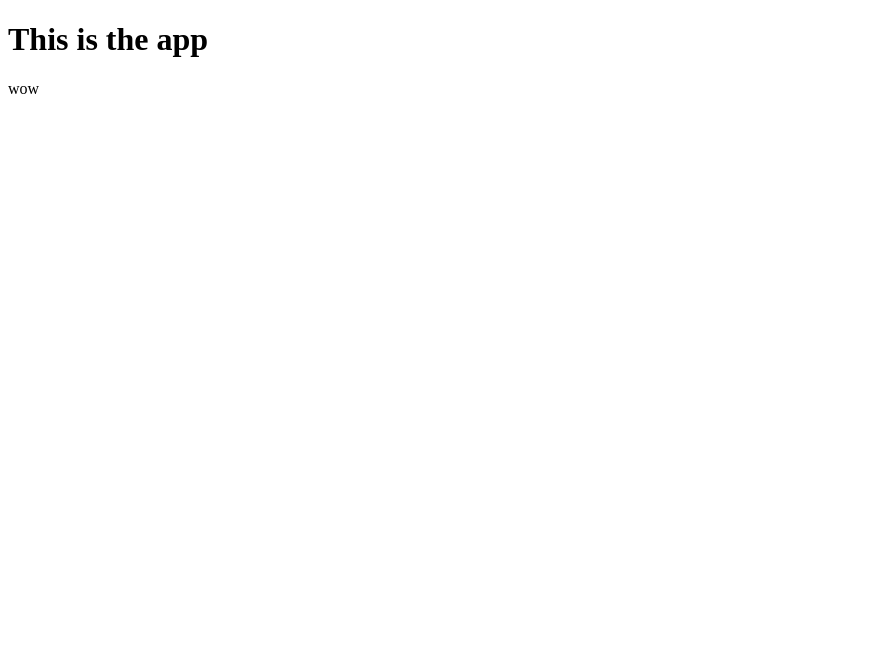
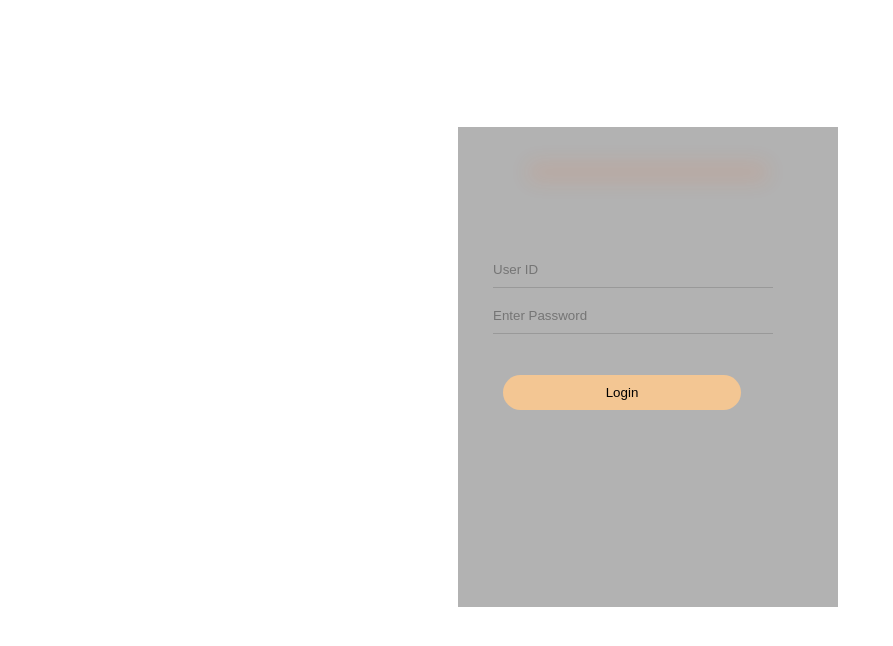
Before and after one commit to Shartazsajidnahid/MiniFacebook, an Angular app in the folder FBv1/frontend/facebook/: page / in a window 1280 px wide. Shown: the top 646 px of the page, without its empty margins (0-893 px from the left). Built offline with nearby package versions, Linux system fonts and the light colour scheme.

Commit message:
frontend to backend check ok

```diff
--- a/FBv1/frontend/facebook/src/app/app-routing.module.ts
+++ b/FBv1/frontend/facebook/src/app/app-routing.module.ts
@@ -1,7 +1,13 @@
-import { NgModule } from '@angular/core';
+import { Component, NgModule } from '@angular/core';
 import { RouterModule, Routes } from '@angular/router';
+import { LoginComponent } from './login/login.component';
+// import { RegisterComponent } from './signup/signup.component';
 
-const routes: Routes = [];
+const routes: Routes = [
+  {path: '' ,component:LoginComponent},
+  {path: 'login', component:LoginComponent},
+  // {path: 'signup', component:RegisterComponent},
+];
 
 @NgModule({
   imports: [RouterModule.forRoot(routes)],
--- a/FBv1/frontend/facebook/src/app/app.component.html
+++ b/FBv1/frontend/facebook/src/app/app.component.html
@@ -1,2 +1 @@
-<h1>This is the app</h1>
-<p>wow</p>
+<router-outlet></router-outlet>
--- /dev/null
+++ b/FBv1/frontend/facebook/src/app/login/login.component.css
@@ -0,0 +1,190 @@
+* {
+    margin: 0;
+    padding: 0;
+    box-sizing: border-box;
+}
+
+.menu {
+    font-family: Impact, Haettenschweiler, 'Arial Narrow Bold', sans-serif;
+    font-weight: bold;
+}
+
+#bold {
+    font-weight: bold;
+}
+
+.full-page {
+    height: 100%;
+    width: 100%;
+    /* background-image: linear-gradient(rgba(0, 0, 0, 0.4), rgba(0, 0, 0, 0.4)), url(..\5521267.jpg); */
+    background-position: center;
+    background-size: cover;
+    position: absolute;
+}
+
+.navbar {
+    display: flex;
+    align-items: center;
+    padding: 20px;
+    padding-left: 50px;
+    padding-right: 30px;
+    padding-top: 50px;
+}
+
+nav {
+    flex: 1;
+    text-align: right;
+}
+
+nav ul {
+    display: inline-block;
+    list-style: none;
+}
+
+nav ul li {
+    display: inline-block;
+    margin-right: 70px;
+}
+
+nav ul li a {
+    text-decoration: none;
+    font-size: 20px;
+    color: white;
+    font-family: sans-serif;
+}
+
+nav ul li button {
+    font-size: 20px;
+    color: white;
+    outline: none;
+    border: none;
+    background: transparent;
+    cursor: pointer;
+    font-family: sans-serif;
+}
+
+nav ul li button:hover {
+    color: aqua;
+}
+
+nav ul li a:hover {
+    color: aqua;
+}
+
+a {
+    text-decoration: none;
+    color: palevioletred;
+    font-size: 28px;
+}
+
+#login-form {
+    display: none;
+}
+
+.form-box {
+    width: 380px;
+    height: 480px;
+    position: relative;
+    margin: 2% auto;
+    background: rgba(0, 0, 0, 0.3);
+    padding: 10px;
+    overflow: hidden;
+}
+
+.button-box {
+    width: 220px;
+    margin: 35px auto;
+    position: relative;
+    box-shadow: 0 0 20px 9px #ff61241f;
+    border-radius: 30px;
+}
+
+.toggle-btn {
+    padding: 10px 30px;
+    cursor: pointer;
+    background: transparent;
+    border: 0;
+    outline: none;
+    position: relative;
+}
+
+#btn {
+    top: 0;
+    left: 0;
+    position: absolute;
+    width: 110px;
+    height: 100%;
+    background: #F3C693;
+    border-radius: 30px;
+    transition: .5s;
+}
+
+.input-group-login {
+    top: 150px;
+    position: absolute;
+    width: 280px;
+    transition: .5s;
+}
+
+.input-group-register {
+    top: 120px;
+    position: absolute;
+    width: 280px;
+    transition: .5s;
+}
+
+.input-field {
+    color: white;
+    width: 100%;
+    padding: 10px 0;
+    margin: 5px 0;
+    margin-left: 25px;
+    border-left: 0;
+    border-top: 0;
+    border-right: 0;
+    border-bottom: 1px solid #999;
+    outline: none;
+    background: transparent;
+}
+
+.submit-btn {
+    width: 85%;
+    padding: 10px 30px;
+    cursor: pointer;
+    display: block;
+    margin: auto;
+    margin-left: 35px;
+    background: #F3C693;
+    border: 0;
+    outline: none;
+    border-radius: 30px;
+}
+
+.check-box {
+    margin: 30px 10px 34px 0;
+}
+
+span {
+    color: #777;
+    font-size: 12px;
+    bottom: 68px;
+    position: absolute;
+}
+
+#login {
+    left: 50px;
+}
+
+#login input {
+    color: white;
+    font-size: 15;
+}
+
+#register {
+    left: 450px;
+}
+
+#register input {
+    color: white;
+    font-size: 15;
+}
--- /dev/null
+++ b/FBv1/frontend/facebook/src/app/login/login.component.html
@@ -0,0 +1,29 @@
+<body>
+    <div class="full-page">
+        <div class="navbar">
+
+            <nav>
+                <ul id='MenuItems'>
+                    <li><a href='#'>Home</a></li>
+                    <li><a href='#'>About Us</a></li>
+
+                    <li><button class='loginbtn' style="width:auto;" (click)="toRegister()">Sign Up</button></li>
+                </ul>
+            </nav>
+        </div>
+        <div class='login-page'>
+            <div class="form-box">
+                <div class='button-box'>
+                    <div></div>
+                </div>
+                <form [formGroup]="angForm" class='input-group-register' (ngSubmit)="postdata1(angForm)" autocomplete="off">
+                    <input type='text' class='input-field' placeholder='User ID ' name="userid" formControlName="userid" autocomplete="off" required>
+                    <input type='password' class='input-field' placeholder='Enter Password' name="password" formControlName="password" autocomplete="off" required>
+                    <br><br><br>
+                    <button type='submit' class='submit-btn'>Login</button>
+                </form>
+            </div>
+        </div>
+    </div>
+
+</body>
--- /dev/null
+++ b/FBv1/frontend/facebook/src/app/login/login.component.ts
@@ -0,0 +1,62 @@
+import { Component, OnInit } from '@angular/core';
+import { FormBuilder, FormGroup, Validators } from '@angular/forms';
+import { Router } from '@angular/router';
+import { User } from '../user';
+import { UserService } from '../user.service';
+
+@Component({
+  selector: 'app-login',
+  templateUrl: './login.component.html',
+  styleUrls: ['./login.component.css']
+})
+export class LoginComponent implements OnInit {
+
+  angForm: FormGroup;
+  newuser = new User();
+
+  constructor(private fb: FormBuilder, private userservice: UserService, private router: Router) {
+    this.angForm = this.fb.group({
+      password: ['', Validators.required],
+      userid: ['', Validators.required]
+    });
+  }
+  ngOnInit(): void {
+  }
+
+  postdata(angForm1: { value: { userid:any; password: any; }; }) {
+      this.newuser.userid = angForm1.value.userid;
+      this.newuser.password = angForm1.value.password;
+
+      this.userservice.userlogin(this.newuser).subscribe(
+        (res: any) => {
+          // console.log('logged in successfully: ' + res);
+          console.log(res);
+          this.userservice.currentuser = res;
+          this.router.navigate(['home']);
+        }, (err: any) => {
+          console.log('error');
+        }
+      );
+      // this.router.navigate(['login']);
+  }
+  postdata1(angForm1: { value: { userid:any; password: any; }; }) {
+    this.newuser.userid = angForm1.value.userid;
+    this.newuser.password = angForm1.value.password;
+    console.log("from login comp");
+    this.userservice.checkdb(this.newuser).subscribe(
+      (res: any) => {
+         console.log('logged in successfully: ' );
+        console.log(res);
+        this.userservice.currentuser = res;
+
+      }, (err: any) => {
+        console.log('error');
+      }
+    );
+
+}
+  toRegister(){
+    this.router.navigate(['signup']);
+  }
+
+}
--- /dev/null
+++ b/FBv1/frontend/facebook/src/app/user.service.ts
@@ -0,0 +1,64 @@
+
+import { HttpClient } from '@angular/common/http';
+import { Injectable } from '@angular/core';
+import { User } from './user';
+
+@Injectable({
+  providedIn: 'root'
+})
+export class UserService {
+  users: User[] = [
+    {phone: "017171", name: 'Debi', userid: "db1", email: "debi@gmai.com", password: "123"},
+  ];
+
+  readonly baseurl = "http://localhost:3000/user/";
+
+  bookToBeUpdated: User = new User();
+  bookToBeUpdatedIndex: number = 0;
+  constructor(private http: HttpClient) { }
+  currentuser : User = new User();
+
+  public checkdb(newuser: User) {
+    console.log("hey");
+    console.log(newuser);
+    return( this.http.put(this.baseurl, newuser));
+    // return this.http.get(this.baseurl);
+  }
+
+  public userlogin(newuser: User) {
+    console.log("hey");
+    console.log(newuser);
+    this.setToken(newuser.userid);
+    return this.http.put(this.baseurl, newuser);
+  }
+
+  public userregistration(newuser: User) {
+    console.log("hey");
+    console.log(this.baseurl, newuser, this.http);
+    return this.http.post(this.baseurl, newuser);
+  }
+  //aa
+
+  logout(){
+    this.deleteToken();
+  }
+  //token
+  setToken(token: string) {
+    localStorage.setItem('token', token);
+  }
+  getToken() {
+    return localStorage.getItem('token');
+  }
+  deleteToken() {
+    localStorage.removeItem('token');
+  }
+
+  isLoggedIn() {
+    const usertoken = this.getToken();
+    if (usertoken != null) {
+      return true
+    }
+    return false;
+  }
+
+}
--- /dev/null
+++ b/FBv1/frontend/facebook/src/app/user.ts
@@ -0,0 +1,7 @@
+export class User {
+    name: string = "";
+    userid: string = "";
+    phone: string = "";
+    email: string = "";
+    password: string="";
+  }
```
Also changed, not shown: FBv1/frontend/facebook/src/app/app.module.ts (+16 -2 lines), 2 other files (tests, documents, lock files or other folders).
